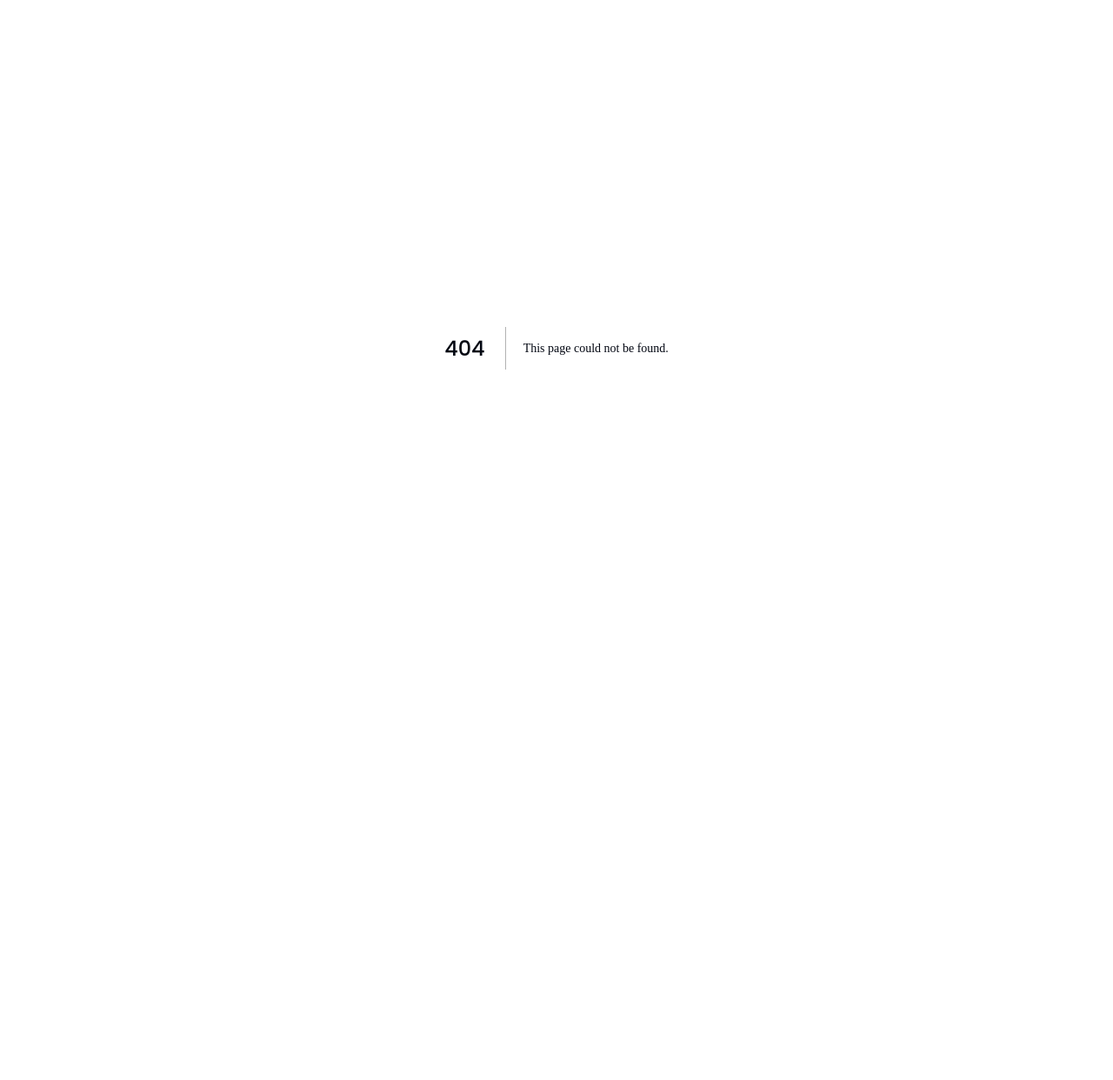
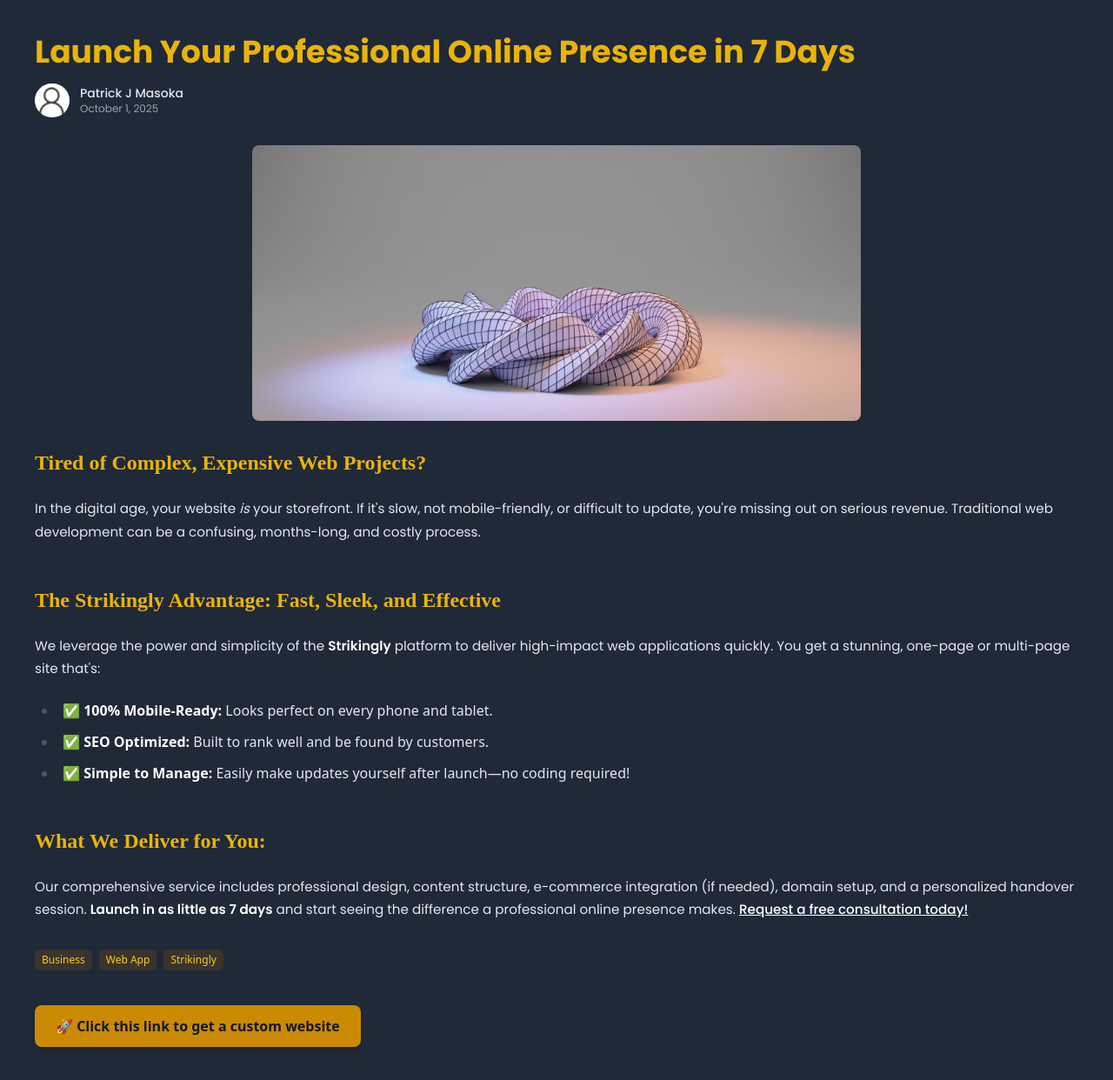
Before and after one commit to pmasoka/my_website, a Next.js app: page /blog/strikingly-launch-offer in a window 1280 px wide. Before the commit this address had no page. Shown: the whole page at 87% size. Before the commit the page ends 800 px from the top, so only its background shows below. Built offline with nearby package versions, Linux system fonts and the light colour scheme; a web font is replaced by a local one.

Commit message:
added the blog section

```diff
--- a/app/page.tsx
+++ b/app/page.tsx
@@ -4,6 +4,7 @@ import "aos/dist/aos.css";
 import Contact from "@/components/Contact";
 import Footer from "@/components/Footer";
 import Hero from "@/components/Hero";
+import Blog from "@/components/Blog";
 import Navbar from "@/components/Navbar";
 import Projects from "@/components/Projects";
 import Services from "@/components/Services";
@@ -30,6 +31,7 @@ export default function Home() {
       <Projects />
       <Testimonials />
       <Contact />
+      <Blog />
       <Footer />
     </div>
   );
--- /dev/null
+++ b/components/Blog.tsx
@@ -0,0 +1,82 @@
+"use client";
+
+import Image from "next/image";
+import Link from "next/link";
+import { blogPosts } from "@/data";
+
+const Blog = () => {
+  return (
+    <section className="min-h-fit bg-gray-800" id="blog">
+      <div className="px-5 py-14 md:container">
+        <h2 className="title text-yellow-500" data-aos="fade-down">
+          Blog
+        </h2>
+        <h4 className="subtitle" data-aos="fade-down">
+          LATEST ARTICLES
+        </h4>
+        <br />
+
+        <div className="grid gap-6 md:grid-cols-2 lg:grid-cols-3">
+          {blogPosts.map((post, index) => (
+            <Link
+              key={index}
+              href={`/blog/${post.slug}`}
+              className="group relative flex flex-col rounded-md border-2 border-yellow-700 bg-gray-950 shadow-md duration-200 hover:border-yellow-500"
+              data-aos="fade-up"
+              data-aos-delay={index * 300}
+            >
+              {/* Blog Image */}
+              <div className="relative h-56 w-full overflow-hidden rounded-t-md">
+                <Image
+                  src={post.image}
+                  alt={post.title}
+                  fill
+                  className="object-cover duration-300 group-hover:scale-110"
+                />
+              </div>
+
+              {/* Content */}
+              <div className="flex flex-col flex-1 p-5">
+                <h3 className="text-lg font-semibold text-gray-100 group-hover:font-bold">
+                  {post.title}
+                </h3>
+                <p className="mt-2 text-sm text-gray-300">{post.description}</p>
+
+                {/* Tags */}
+                <div className="mt-3 flex flex-wrap gap-2">
+                  {post.tags.map((tag, i) => (
+                    <span
+                      key={i}
+                      className="rounded-md bg-yellow-700/20 px-2 py-1 text-xs text-yellow-400"
+                    >
+                      {tag}
+                    </span>
+                  ))}
+                </div>
+
+                {/* Author + Date */}
+                <div className="mt-4 flex items-center gap-3">
+                  <Image
+                    src={post.authorImage}
+                    alt={post.authorName}
+                    width={35}
+                    height={35}
+                    className="rounded-full"
+                  />
+                  <div>
+                    <p className="text-sm font-medium text-gray-200">
+                      {post.authorName}
+                    </p>
+                    <p className="text-xs text-gray-400">{post.date}</p>
+                  </div>
+                </div>
+              </div>
+            </Link>
+          ))}
+        </div>
+      </div>
+    </section>
+  );
+};
+
+export default Blog;
--- a/data/index.ts
+++ b/data/index.ts
@@ -169,3 +169,36 @@ export const testimonialsItems = [
     image: Avatar4,
   },
 ];
+
+export const blogPosts = [
+  {
+    title: "Launch Your Professional Online Presence in 7 Days",
+    description:
+      "Stop losing customers to outdated websites! Get a modern, mobile-optimized web application powered by Strikingly from USA that drives real business results.",
+    image: "/img/blog/blog-01.jpg",
+    blogimage: "/img/blog/blog-details-02.jpg",
+    authorName: "Patrick J Masoka",
+    authorImage: "/img/blog/author-01.png",
+    date: "October 1, 2025",
+    slug: "strikingly-launch-offer",
+    tags: ["Business", "Web App", "Strikingly"],
+    content: `
+      <h2>Tired of Complex, Expensive Web Projects?</h2>
+      <p>In the digital age, your website <em>is</em> your storefront. If it's slow, not mobile-friendly, or difficult to update, you're missing out on serious revenue. Traditional web development can be a confusing, months-long, and costly process.</p>
+
+      <h2>The Strikingly Advantage: Fast, Sleek, and Effective</h2>
+      <p>We leverage the power and simplicity of the <strong>Strikingly</strong> platform to deliver high-impact web applications quickly. You get a stunning, one-page or multi-page site that's:</p>
+      <ul>
+        <li>✅ <strong>100% Mobile-Ready:</strong> Looks perfect on every phone and tablet.</li>
+        <li>✅ <strong>SEO Optimized:</strong> Built to rank well and be found by customers.</li>
+        <li>✅ <strong>Simple to Manage:</strong> Easily make updates yourself after launch—no coding required!</li>
+      </ul>
+
+      <h2>What We Deliver for You:</h2>
+<p>
+  Our comprehensive service includes professional design, content structure, e-commerce integration (if needed), domain setup, and a personalized handover session. <strong>Launch in as little as 7 days</strong> and start seeing the difference a professional online presence makes. <a href="mailto:pjmasoka@gmail.com">Request a free consultation today!</a>
+</p>
+    `,
+    ctaLink: "https://www.strikingly.com/a/5hXD4j",
+  },
+];
--- a/package.json
+++ b/package.json
@@ -9,6 +9,7 @@
     "lint": "next lint"
   },
   "dependencies": {
+    "@tailwindcss/typography": "^0.5.19",
     "@types/aos": "^3.0.7",
     "aos": "^3.0.0-beta.6",
     "next": "14.2.4",
--- /dev/null
+++ b/pages/blog/[slug].tsx
@@ -0,0 +1,105 @@
+import { useRouter } from "next/router";
+import Image from "next/image";
+import { blogPosts } from "../../data";
+import { useEffect } from "react";
+
+const BlogPage = () => {
+    const router = useRouter();
+    const { slug } = router.query;
+
+    useEffect(() => {
+        if (!router.isReady) return;
+        // Optional: side-effects if needed when slug is ready
+    }, [router.isReady, slug]);
+
+    if (!router.isReady) {
+        return (
+            <div className="bg-gray-800 min-h-screen p-10 text-gray-200">
+                Loading article...
+            </div>
+        );
+    }
+
+    const post = blogPosts.find((p) => p.slug === slug);
+
+    if (!post) {
+        return (
+            <div className="bg-gray-800 min-h-screen p-10 text-red-600">
+                <h1>Article not found!</h1>
+            </div>
+        );
+    }
+
+    return (
+        <div className="bg-gray-800 min-h-screen p-10">
+            {/* Title */}
+            <h1 className="text-yellow-500 text-4xl font-bold">{post.title}</h1>
+
+            {/* Author + Date */}
+            <div className="mt-4 flex items-center gap-3">
+                <Image
+                    src={post.authorImage}
+                    alt={post.authorName}
+                    width={40}
+                    height={40}
+                    className="rounded-full"
+                />
+                <div>
+                    <p className="text-sm font-medium text-gray-200">{post.authorName}</p>
+                    <p className="text-xs text-gray-400">{post.date}</p>
+                </div>
+            </div>
+
+            {/* Blog Image */}
+            <div className="flex justify-center my-8">
+                <Image
+                    src={post.blogimage}
+                    alt={post.title}
+                    className="rounded-lg"
+                    width={700}
+                    height={400}
+                    priority
+                />
+            </div>
+
+            {/* Blog Content */}
+            <div
+                className="
+          prose prose-invert max-w-none
+          prose-h2:text-yellow-500
+          prose-p:text-gray-200
+          prose-li:text-gray-200
+        "
+                dangerouslySetInnerHTML={{ __html: post.content }}
+            />
+
+            {/* Tags */}
+            <div className="mt-8 flex flex-wrap gap-2">
+                {post.tags.map((tag, i) => (
+                    <span
+                        key={i}
+                        className="rounded-md bg-yellow-700/20 px-2 py-1 text-xs text-yellow-400"
+                    >
+                        {tag}
+                    </span>
+                ))}
+            </div>
+
+            {/* CTA */}
+            {post.ctaLink && (
+                <div className="mt-10">
+                    <a
+                        href={post.ctaLink}
+                        target="_blank"
+                        rel="noopener noreferrer"
+                        className="inline-block rounded-lg bg-yellow-600 px-6 py-3 font-bold text-gray-900 shadow-md hover:bg-yellow-500"
+                    >
+                        🚀 Click this link to get a custom website
+                    </a>
+                </div>
+            )}
+        </div>
+    );
+};
+
+export default BlogPage;
--- a/tailwind.config.ts
+++ b/tailwind.config.ts
@@ -24,6 +24,6 @@ const config: Config = {
       },
     },
   },
-  plugins: [],
+  plugins: [require('@tailwindcss/typography')],
 };
 export default config;
```
Also changed, not shown: 1 other file (tests, documents, lock files or other folders).
